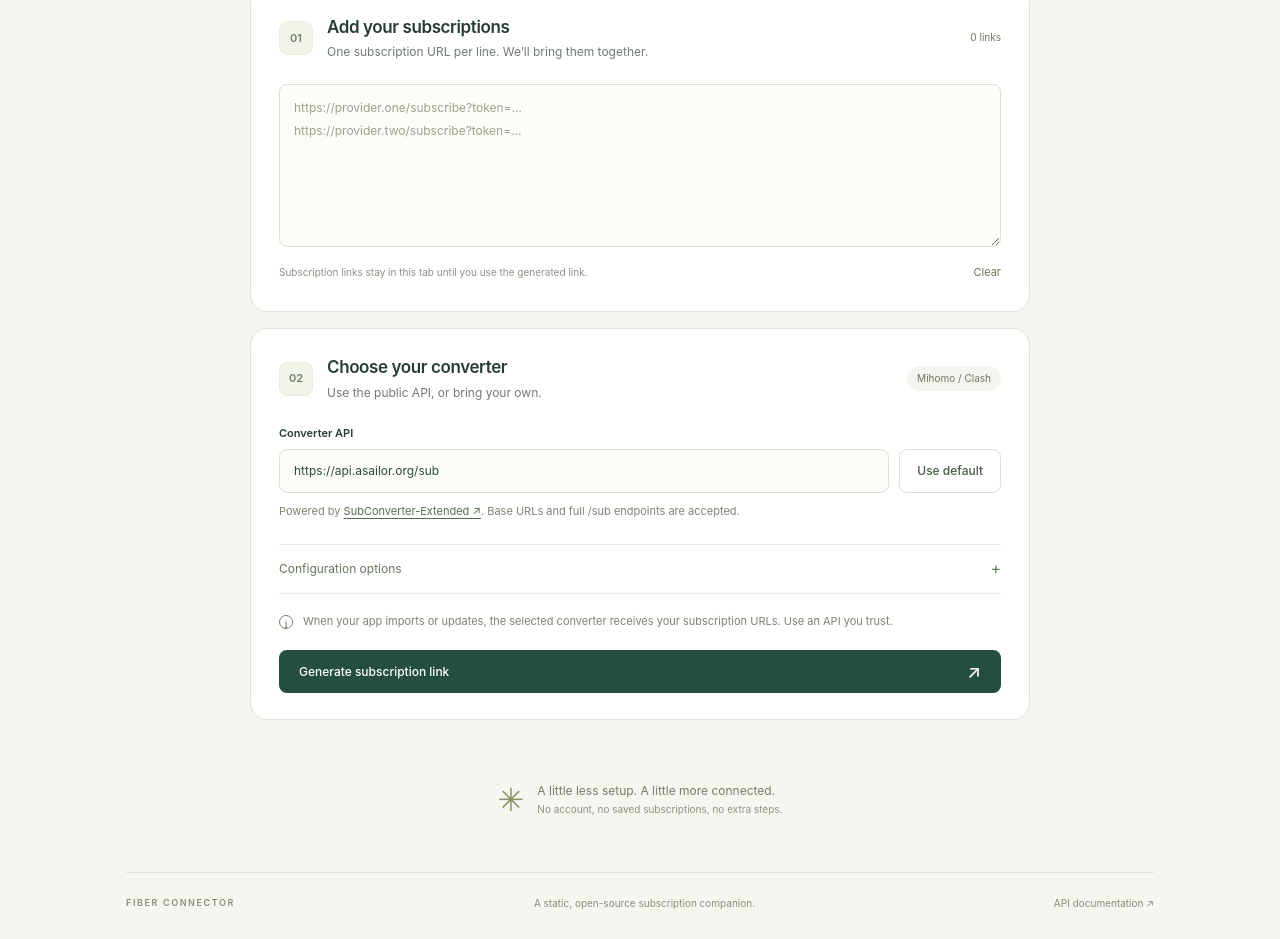
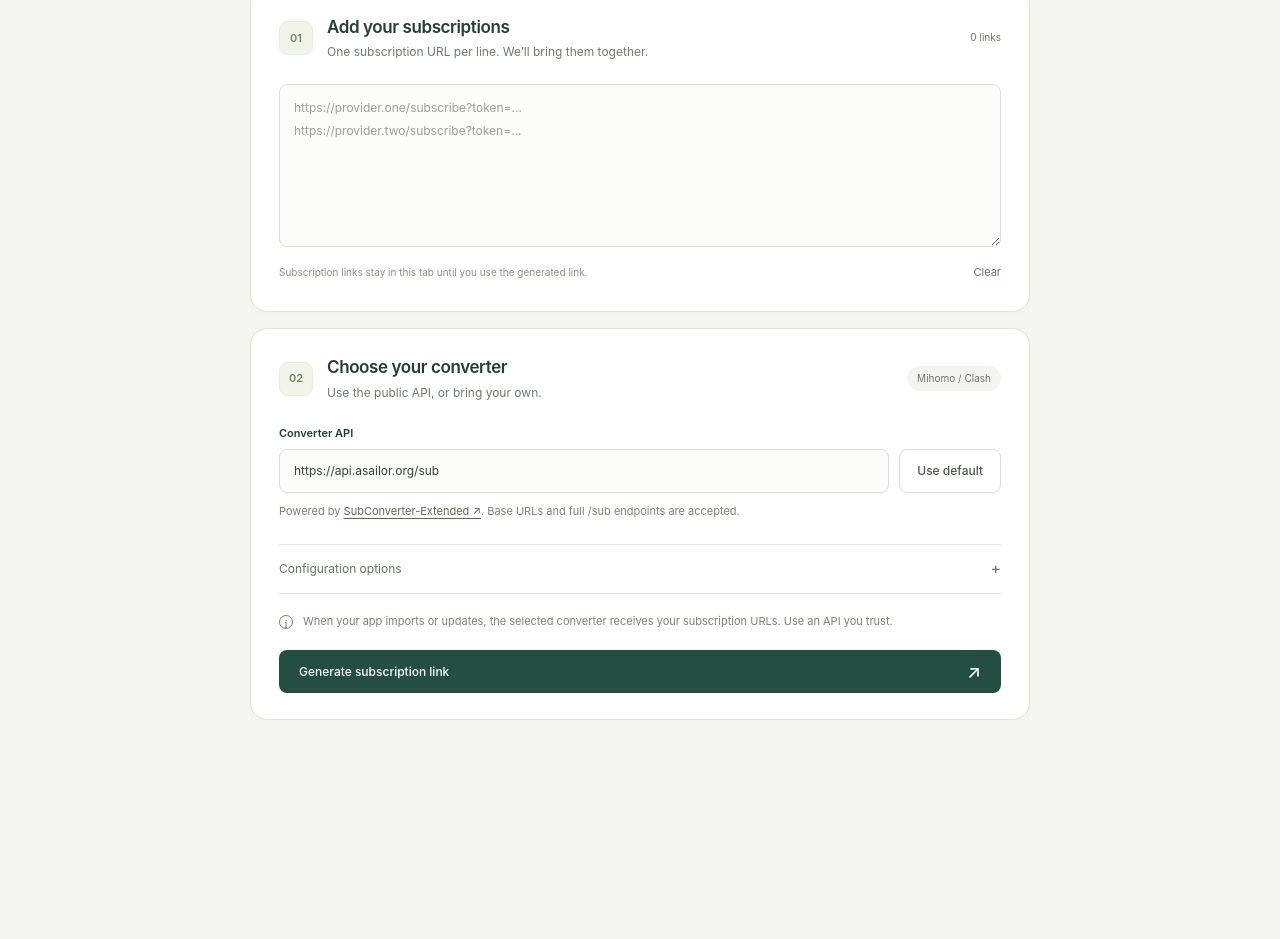
Before and after one commit to macarena4248/fiber-connector, a website built with Vite: page index.html in a window 1280 px wide. Shown: the part 468-1407 px from the top of the page. After the commit the page ends 1188 px from the top, so only its background shows below. Built offline with nearby package versions, Linux system fonts and the light colour scheme.

Commit message:
fix: simplify form layout and hide custom API attribution

```diff
--- a/index.html
+++ b/index.html
@@ -99,13 +99,16 @@
             </button>
           </div>
           <p id="endpoint-hint" class="hint">
-            Powered by
-            <a
-              href="https://github.com/Aethersailor/SubConverter-Extended"
-              target="_blank"
-              rel="noreferrer"
-              >SubConverter-Extended ↗</a
-            >. Base URLs and full /sub endpoints are accepted.
+            <span id="api-attribution"
+              >Powered by
+              <a
+                href="https://github.com/Aethersailor/SubConverter-Extended"
+                target="_blank"
+                rel="noreferrer"
+                >SubConverter-Extended ↗</a
+              >.</span
+            >
+            Base URLs and full /sub endpoints are accepted.
           </p>
           <p id="endpoint-error" class="error" hidden></p>
           <details>
@@ -178,25 +181,7 @@
         </p>
       </section>
       <p id="status" role="status" aria-live="polite"></p>
-      <div class="bottom-note">
-        <span aria-hidden="true">✳</span>
-        <p>
-          A little less setup. A little more connected.<br /><span
-            >No account, no saved subscriptions, no extra steps.</span
-          >
-        </p>
-      </div>
     </main>
-    <footer>
-      <span>FIBER CONNECTOR</span
-      ><span>A static, open-source subscription companion.</span
-      ><a
-        href="https://github.com/Aethersailor/SubConverter-Extended/wiki"
-        target="_blank"
-        rel="noreferrer"
-        >API documentation ↗</a
-      >
-    </footer>
     <script type="module" src="/src/main.ts"></script>
   </body>
 </html>
--- a/src/main.ts
+++ b/src/main.ts
@@ -77,6 +77,7 @@ importLink.addEventListener("click", () => {
 });
 
 function invalidateResult() {
+  element("api-attribution").hidden = endpoint.value.trim() !== DEFAULT_API;
   result.hidden = true;
   resultUrl.value = "";
   importLink.removeAttribute("href");
--- a/src/responsive.css
+++ b/src/responsive.css
@@ -64,17 +64,6 @@
   .intro-tags {
     gap: 19px;
   }
-  footer {
-    margin: 0 22px;
-    flex-wrap: wrap;
-    font-size: 9px;
-  }
-  footer > span:nth-child(2) {
-    display: none;
-  }
-  .bottom-note {
-    margin-bottom: 35px;
-  }
   .result-actions {
     flex-wrap: wrap;
   }
--- a/src/style.css
+++ b/src/style.css
@@ -437,44 +437,9 @@ details[open] summary span {
   min-height: 18px;
   margin: 14px 0 0;
 }
-.bottom-note {
-  display: flex;
-  align-items: center;
-  justify-content: center;
-  gap: 13px;
-  margin: 24px 0 48px;
-  color: #718068;
-}
-.bottom-note > span {
-  font-size: 32px;
-  color: #859965;
-}
-.bottom-note p {
-  font-size: 12px;
+#status:empty {
+  min-height: 0;
   margin: 0;
-}
-.bottom-note p span {
-  font-size: 10px;
-  color: #8a9382;
-}
-footer {
-  border-top: 1px solid var(--line);
-  max-width: 1028px;
-  margin: auto;
-  padding: 23px 0 28px;
-  display: flex;
-  justify-content: space-between;
-  gap: 15px;
-  font-size: 10px;
-  color: #84907a;
-}
-footer > span:first-child {
-  font-size: 9px;
-  font-weight: 600;
-  letter-spacing: 1.6px;
-}
-footer a {
-  text-decoration: none;
 }
 .sr-only {
   position: absolute;
```
Also changed, not shown: e2e/connector.spec.ts (+8 -0 lines).
